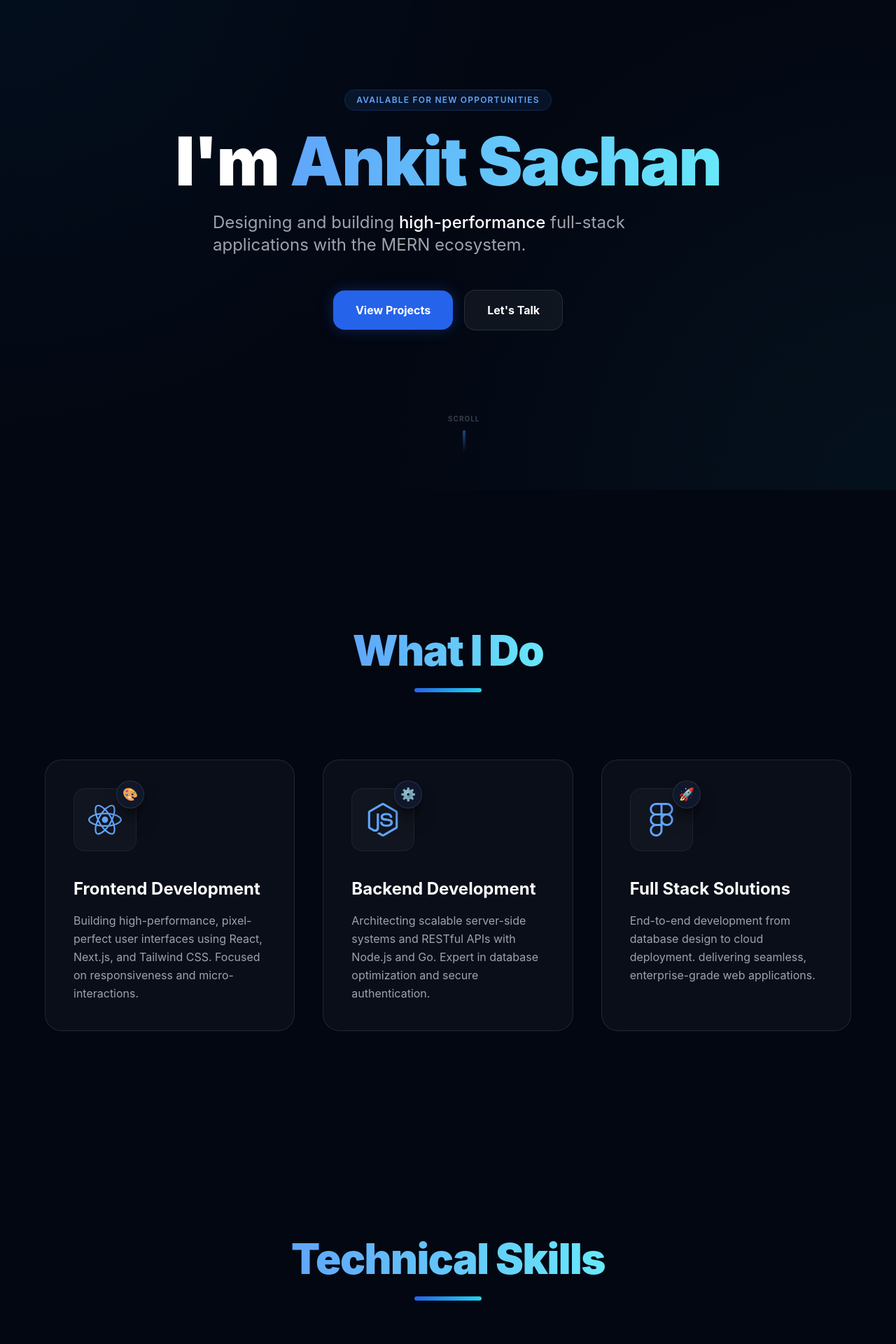
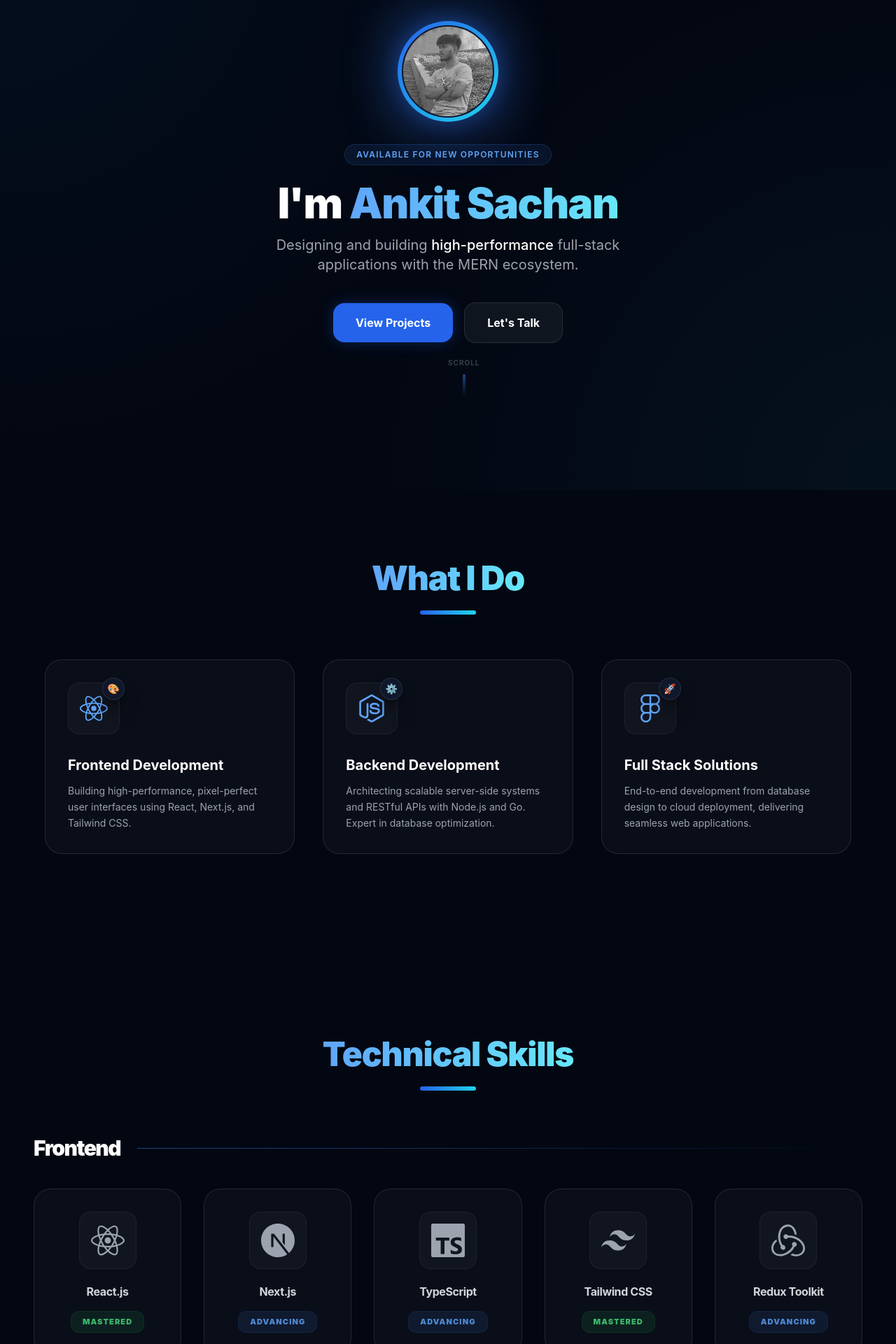
Before and after one commit to Ankitsachan2546/-My-portfolio, a React (Vite) app: page / in a window 1280 px wide. Shown: the part 100-2020 px from the top of the page at 70% size. Built offline with nearby package versions, Linux system fonts and the light colour scheme.

Commit message:
Refine UI scale to middle ground and add profile image in Hero

```diff
--- a/src/components/Contact.jsx
+++ b/src/components/Contact.jsx
@@ -115,7 +115,7 @@ const Contact = () => {
                                 value={formData.name}
                                 onChange={handleChange}
                                 className="w-full p-4 rounded-2xl bg-white/5 border border-white/5 text-white focus:ring-2 focus:ring-blue-500/50 focus:border-blue-500/50 outline-none transition-all disabled:opacity-50 placeholder:text-gray-600"
-                                placeholder="Anmol"
+                                placeholder="Name"
                                 disabled={status === 'sending'}
                             />
                         </div>
@@ -131,7 +131,7 @@ const Contact = () => {
                                 value={formData.email}
                                 onChange={handleChange}
                                 className="w-full p-4 rounded-2xl bg-white/5 border border-white/5 text-white focus:ring-2 focus:ring-blue-500/50 focus:border-blue-500/50 outline-none transition-all disabled:opacity-50 placeholder:text-gray-600"
-                                placeholder={config.email}
+                                placeholder="Email"
                                 disabled={status === 'sending'}
                             />
                             <datalist id="email-suggestions">
--- a/src/components/Experience.jsx
+++ b/src/components/Experience.jsx
@@ -61,27 +61,27 @@ const Experience = () => {
                         </div>
 
                         {/* Details Box - Right (3/4 width on desktop) */}
-                        <div className="md:col-span-3 glass-card rounded-[2.5rem] p-8 md:p-12 group-hover:border-blue-500/20 transition-all duration-500 relative overflow-hidden">
-                            <div className="absolute top-0 right-0 w-32 h-32 bg-blue-500/5 blur-3xl -mr-16 -mt-16" />
+                        <div className="md:col-span-3 glass-card rounded-3xl p-6 md:p-8 group-hover:border-blue-500/20 transition-all duration-500 relative overflow-hidden">
+                            <div className="absolute top-0 right-0 w-24 h-24 bg-blue-500/5 blur-3xl -mr-12 -mt-12" />
 
-                            <div className="flex flex-col md:flex-row md:items-center justify-between mb-8 gap-4">
+                            <div className="flex flex-col md:flex-row md:items-center justify-between mb-6 gap-4">
                                 <div>
-                                    <h3 className="text-2xl md:text-3xl font-black text-white group-hover:text-blue-400 transition-colors mb-1">
+                                    <h3 className="text-xl md:text-2xl font-black text-white group-hover:text-blue-400 transition-colors mb-1">
                                         {exp.role}
                                     </h3>
-                                    <p className="text-blue-500 font-bold tracking-widest text-xs uppercase">
+                                    <p className="text-blue-500 font-bold tracking-widest text-[10px] uppercase">
                                         {exp.company}
                                     </p>
                                 </div>
-                                <span className="px-4 py-2 rounded-xl bg-white/5 text-gray-400 text-xs font-bold border border-white/5 h-fit">
+                                <span className="px-3 py-1.5 rounded-lg bg-white/5 text-gray-400 text-[10px] font-bold border border-white/5 h-fit">
                                     {exp.period}
                                 </span>
                             </div>
 
-                            <ul className="space-y-4">
+                            <ul className="space-y-3">
                                 {exp.description.map((point, i) => (
-                                    <li key={i} className="flex items-start gap-4 text-gray-400 leading-relaxed text-base group-hover:text-gray-300 transition-colors">
-                                        <div className="mt-2 w-1.5 h-1.5 rounded-full bg-blue-500 shrink-0 shadow-[0_0_10px_rgba(59,130,246,0.5)]" />
+                                    <li key={i} className="flex items-start gap-3 text-gray-400 leading-relaxed text-sm group-hover:text-gray-300 transition-colors">
+                                        <div className="mt-2 w-1 h-1 rounded-full bg-blue-500 shrink-0 shadow-[0_0_10px_rgba(59,130,246,0.5)]" />
                                         <span>{point}</span>
                                     </li>
                                 ))}
--- a/src/components/Footer.jsx
+++ b/src/components/Footer.jsx
@@ -4,7 +4,7 @@ import Icon from './Icon';
 
 const Footer = () => {
     return (
-        <footer className="relative py-12 md:py-20 px-6 overflow-hidden">
+        <footer className="relative py-10 md:py-16 px-6 overflow-hidden">
             {/* Background Decoration */}
             <div className="absolute inset-0 bg-blue-500/[0.02] border-t border-white/5" />
 
@@ -31,7 +31,7 @@ const Footer = () => {
                                 href={link.href}
                                 target="_blank"
                                 rel="noopener noreferrer"
-                                className="w-12 h-12 rounded-2xl glass-card flex items-center justify-center text-gray-400 hover:text-blue-400 hover:border-blue-500/30 transition-all active:scale-90"
+                                className="w-11 h-11 rounded-2xl glass-card flex items-center justify-center text-gray-400 hover:text-blue-400 hover:border-blue-500/30 transition-all active:scale-90"
                             >
                                 <Icon name={link.icon} className="w-5 h-5" />
                                 <span className="sr-only">{link.text}</span>
--- a/src/components/Hero.jsx
+++ b/src/components/Hero.jsx
@@ -1,23 +1,36 @@
-import React from 'react';
-import config from '../config.json';
+import profileImg from '../assets/profile.jpg';
 
 const Hero = () => {
     return (
-        <section id="home" className="min-h-screen flex flex-col items-center justify-center relative px-6">
-            <div className="flex flex-col items-center w-full max-w-5xl">
-                <div className="inline-block px-4 py-1.5 mb-6 text-xs font-semibold tracking-widest text-blue-400 uppercase bg-blue-500/10 border border-blue-500/20 rounded-full animate-fade-in">
+        <section id="home" className="min-h-[90vh] flex flex-col items-center justify-center relative px-6 py-16">
+            <div className="flex flex-col items-center w-full max-w-5xl text-center">
+                {/* Profile Image with Ring Effect */}
+                <div className="relative mb-8 animate-fade-in">
+                    <div className="absolute inset-0 bg-blue-500 blur-2xl opacity-20 animate-pulse" />
+                    <div className="relative w-28 h-28 md:w-36 md:h-36 rounded-full p-1.5 bg-gradient-to-br from-blue-600 to-cyan-400 shadow-[0_0_30px_rgba(37,99,235,0.3)]">
+                        <div className="w-full h-full rounded-full overflow-hidden border-2 border-slate-900 bg-slate-800">
+                            <img
+                                src={profileImg}
+                                alt="Ankit Sachan"
+                                className="w-full h-full object-cover grayscale hover:grayscale-0 transition-all duration-500 scale-110"
+                            />
+                        </div>
+                    </div>
+                </div>
+
+                <div className="inline-block px-4 py-1.5 mb-6 text-xs font-semibold tracking-widest text-blue-400 uppercase bg-blue-500/10 border border-blue-500/20 rounded-full animate-fade-in [animation-delay:200ms]">
                     Available for new opportunities
                 </div>
 
-                <h1 className="text-5xl md:text-8xl font-black mb-6 tracking-tight animate-fade-in-up">
+                <h1 className="text-4xl md:text-6xl font-black mb-4 tracking-tight animate-fade-in-up [animation-delay:300ms]">
                     I'm <span className="text-gradient">Ankit Sachan</span>
                 </h1>
 
-                <p className="text-xl md:text-2xl text-gray-400 max-w-2xl mx-auto leading-relaxed animate-fade-in-up [animation-delay:200ms]">
+                <p className="text-lg md:text-xl text-gray-400 max-w-xl mx-auto leading-relaxed animate-fade-in-up [animation-delay:500ms]">
                     Designing and building <span className="text-white font-medium">high-performance</span> full-stack applications with the MERN ecosystem.
                 </p>
 
-                <div className="mt-12 flex flex-wrap items-center justify-center gap-4 animate-fade-in-up [animation-delay:400ms]">
+                <div className="mt-10 flex flex-wrap items-center justify-center gap-4 animate-fade-in-up [animation-delay:700ms]">
                     <a href="#projects" className="px-8 py-4 bg-blue-600 hover:bg-blue-700 text-white font-bold rounded-2xl transition-all shadow-[0_0_20px_rgba(37,99,235,0.3)] hover:shadow-[0_0_30px_rgba(37,99,235,0.5)] active:scale-95">
                         View Projects
                     </a>
--- a/src/components/Section.jsx
+++ b/src/components/Section.jsx
@@ -2,13 +2,13 @@ import React from 'react';
 
 const Section = ({ id, title, children, className = "" }) => {
     return (
-        <section id={id} className={`py-12 md:py-24 px-6 md:px-12 max-w-7xl mx-auto scroll-mt-20 ${className}`}>
+        <section id={id} className={`py-12 md:py-20 px-6 md:px-12 max-w-7xl mx-auto scroll-mt-20 ${className}`}>
             {title && (
-                <div className="flex flex-col items-center mb-16 md:mb-24">
-                    <h2 className="text-3xl md:text-6xl font-black mb-4 tracking-tight">
+                <div className="flex flex-col items-center mb-12 md:mb-16">
+                    <h2 className="text-3xl md:text-5xl font-black mb-4 tracking-tight">
                         <span className="text-gradient leading-tight">{title}</span>
                     </h2>
-                    <div className="w-24 h-1.5 bg-gradient-to-r from-blue-600 to-cyan-400 rounded-full" />
+                    <div className="w-20 h-1.5 bg-gradient-to-r from-blue-600 to-cyan-400 rounded-full" />
                 </div>
             )}
             <div className="animate-fade-in-up">
--- a/src/components/Services.jsx
+++ b/src/components/Services.jsx
@@ -6,19 +6,19 @@ const Services = () => {
     const services = [
         {
             title: 'Frontend Development',
-            description: 'Building high-performance, pixel-perfect user interfaces using React, Next.js, and Tailwind CSS. Focused on responsiveness and micro-interactions.',
+            description: 'Building high-performance, pixel-perfect user interfaces using React, Next.js, and Tailwind CSS.',
             icon: SiReact,
             color: 'from-blue-500 to-cyan-400'
         },
         {
             title: 'Backend Development',
-            description: 'Architecting scalable server-side systems and RESTful APIs with Node.js and Go. Expert in database optimization and secure authentication.',
+            description: 'Architecting scalable server-side systems and RESTful APIs with Node.js and Go. Expert in database optimization.',
             icon: SiNodedotjs,
             color: 'from-green-500 to-emerald-400'
         },
         {
             title: 'Full Stack Solutions',
-            description: 'End-to-end development from database design to cloud deployment. delivering seamless, enterprise-grade web applications.',
+            description: 'End-to-end development from database design to cloud deployment, delivering seamless web applications.',
             icon: SiFigma,
             color: 'from-purple-500 to-pink-400'
         }
@@ -30,24 +30,24 @@ const Services = () => {
                 {services.map((service, index) => (
                     <div
                         key={index}
-                        className="glass-card p-10 rounded-3xl group relative overflow-hidden transition-all duration-500 hover:-translate-y-2 hover:shadow-[0_20px_50px_rgba(0,163,255,0.1)]"
+                        className="glass-card p-8 rounded-3xl group relative overflow-hidden transition-all duration-500 hover:-translate-y-2 hover:shadow-[0_20px_50px_rgba(0,163,255,0.1)]"
                     >
                         {/* Hover Gradient Background */}
                         <div className={`absolute inset-0 bg-gradient-to-br ${service.color} opacity-0 group-hover:opacity-[0.03] transition-opacity duration-500`} />
 
-                        <div className="mb-8 p-5 inline-block rounded-2xl bg-white/[0.03] border border-white/5 relative group-hover:bg-blue-500/10 transition-colors duration-500">
-                            <service.icon className="w-12 h-12 text-blue-400 group-hover:text-white transition-colors duration-500" />
+                        <div className="mb-6 p-4 inline-block rounded-2xl bg-white/[0.03] border border-white/5 relative group-hover:bg-blue-500/10 transition-colors duration-500">
+                            <service.icon className="w-10 h-10 text-blue-400 group-hover:text-white transition-colors duration-500" />
                             {/* Adding a small emoji tag for extra flair as requested */}
-                            <div className="absolute -top-3 -right-3 w-10 h-10 rounded-full bg-slate-900 border border-white/10 flex items-center justify-center text-lg shadow-xl shadow-black/50 group-hover:scale-110 transition-transform">
+                            <div className="absolute -top-2 -right-2 w-8 h-8 rounded-full bg-slate-900 border border-white/10 flex items-center justify-center text-sm shadow-xl shadow-black/50 group-hover:scale-110 transition-transform">
                                 {index === 0 ? '🎨' : index === 1 ? '⚙️' : '🚀'}
                             </div>
                         </div>
 
-                        <h3 className="text-2xl font-bold mb-4 text-white group-hover:text-blue-400 transition-colors">
+                        <h3 className="text-xl font-bold mb-3 text-white group-hover:text-blue-400 transition-colors">
                             {service.title}
                         </h3>
 
-                        <p className="text-gray-400 leading-relaxed text-base">
+                        <p className="text-gray-400 leading-relaxed text-sm">
                             {service.description}
                         </p>
                     </div>
--- a/src/components/Skills.jsx
+++ b/src/components/Skills.jsx
@@ -4,13 +4,13 @@ import config from '../config.json';
 import Icon from './Icon';
 
 const SkillCard = ({ skill }) => (
-    <div className="group flex flex-col items-center justify-center p-6 glass-card rounded-2xl hover:border-blue-500/30 transition-all duration-500 hover:-translate-y-1.5 relative overflow-hidden">
+    <div className="group flex flex-col items-center justify-center p-8 glass-card rounded-3xl hover:border-blue-500/30 transition-all duration-500 hover:-translate-y-1.5 relative overflow-hidden">
         <div className="absolute inset-0 bg-blue-500/5 opacity-0 group-hover:opacity-100 transition-opacity" />
-        <div className="relative mb-4 p-3 rounded-xl bg-white/[0.03] border border-white/5 transition-colors group-hover:bg-blue-500/10">
-            <Icon name={skill.icon} className="w-8 h-8 md:w-10 md:h-10 text-gray-400 group-hover:text-blue-400 transition-colors" />
+        <div className="relative mb-5 p-4 rounded-2xl bg-white/[0.03] border border-white/5 transition-colors group-hover:bg-blue-500/10">
+            <Icon name={skill.icon} className="w-10 h-10 md:w-12 md:h-12 text-gray-400 group-hover:text-blue-400 transition-colors" />
         </div>
-        <span className="text-sm font-bold text-gray-300 group-hover:text-white transition-colors mb-3 truncate w-full text-center tracking-tight">{skill.name}</span>
-        <span className={`text-[10px] px-3 py-1 rounded-full font-black uppercase tracking-widest
+        <span className="text-base font-bold text-gray-300 group-hover:text-white transition-colors mb-4 truncate w-full text-center tracking-tight">{skill.name}</span>
+        <span className={`text-[11px] px-4 py-1.5 rounded-xl font-black uppercase tracking-widest
             ${skill.level === 'Mastered' ? 'bg-green-500/10 text-green-400/80 border border-green-500/10' :
                 skill.level === 'Advancing' ? 'bg-blue-500/10 text-blue-400/80 border border-blue-500/10' :
                     'bg-yellow-500/10 text-yellow-500/80 border border-yellow-500/10'}`}
@@ -23,16 +23,16 @@ const SkillCard = ({ skill }) => (
 const Skills = () => {
     return (
         <Section id="skills" title="Technical Skills">
-            <div className="max-w-6xl mx-auto space-y-20">
+            <div className="max-w-7xl mx-auto space-y-20">
                 {Object.entries(config.skills).map(([category, skills]) => (
-                    <div key={category} className="space-y-8">
-                        <div className="flex items-center gap-4">
-                            <h3 className="text-xl md:text-2xl font-black text-white capitalize tracking-tighter">
+                    <div key={category} className="space-y-10">
+                        <div className="flex items-center gap-6">
+                            <h3 className="text-2xl md:text-3xl font-black text-white capitalize tracking-tighter">
                                 {category}
                             </h3>
                             <div className="flex-1 h-px bg-gradient-to-r from-blue-500/50 to-transparent" />
                         </div>
-                        <div className="grid grid-cols-2 sm:grid-cols-3 md:grid-cols-4 lg:grid-cols-6 gap-6">
+                        <div className="grid grid-cols-2 sm:grid-cols-3 md:grid-cols-4 lg:grid-cols-5 gap-8">
                             {skills.map((skill, index) => (
                                 <SkillCard key={index} skill={skill} />
                             ))}
```
Also changed, not shown: src/components/Projects.jsx (+58 -61 lines), src/assets/profile.jpg (added).
